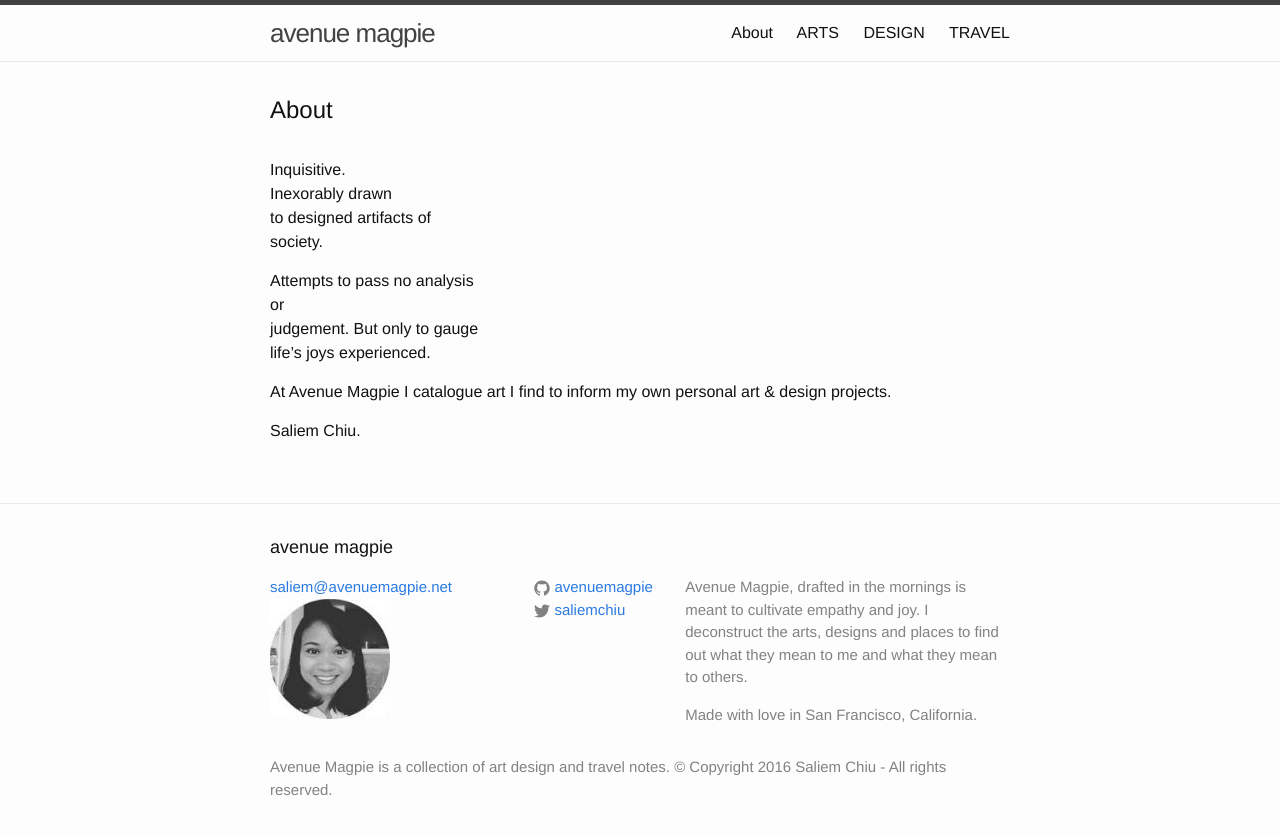
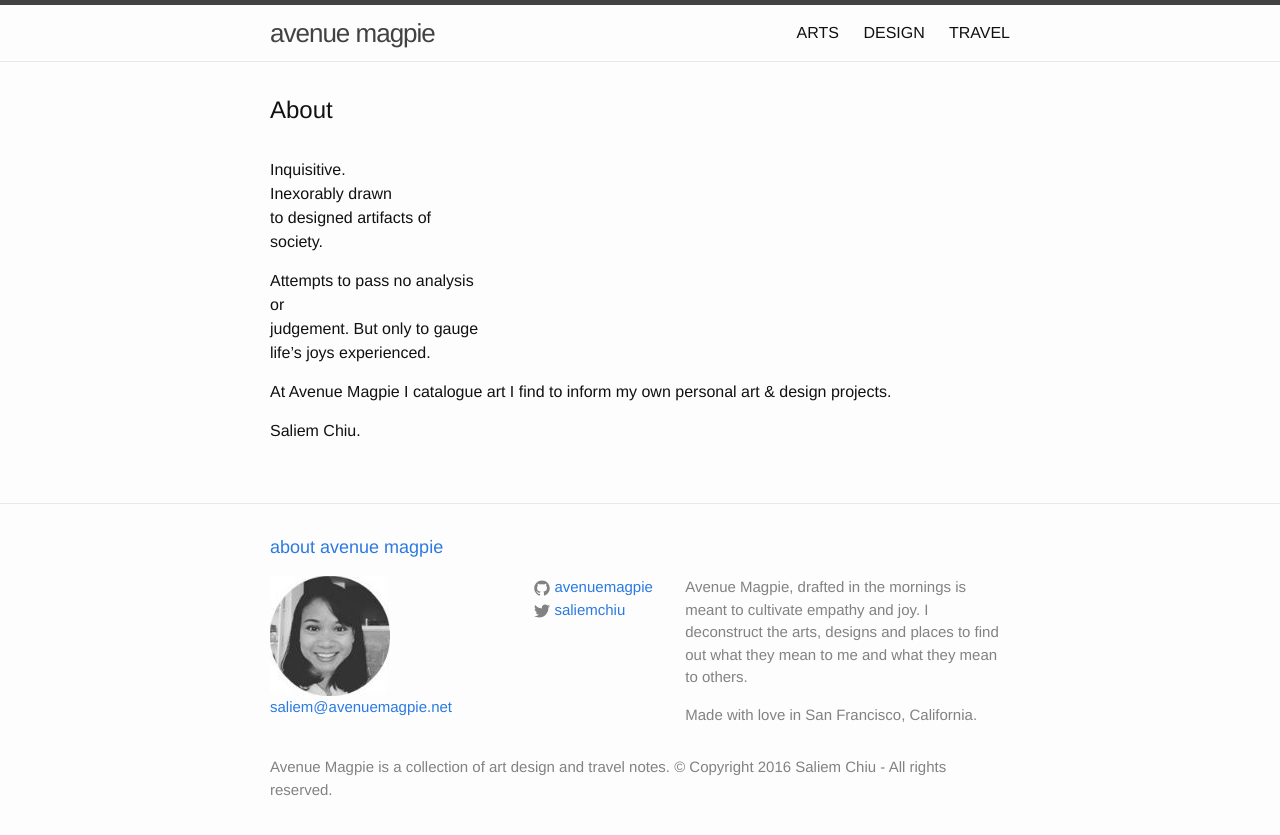
Before and after one commit to avenuemagpie/art-design, a Jekyll site: the page built from about.md, in a window 1280 px wide. Shown: the top 835 px of the page. Built offline with Jekyll 4.4.1, drawn with Linux system fonts in a browser that asks for light colours.

Commit message:
copy edit

```diff
--- a/_includes/footer.html
+++ b/_includes/footer.html
@@ -2,13 +2,13 @@
 
   <div class="wrapper">
 
-    <h2 class="footer-heading">{{ site.title }}</h2>
+    <h2 class="footer-heading"><a href="{{ site.baseurl }}/about-avenue-magpie">about {{ site.title }}</a></h2>
 
     <div class="footer-col-wrapper">
       <div class="footer-col footer-col-1">
         <ul class="contact-list">
-          <li><a href="mailto:{{ site.email }}">{{ site.email }}</a></li>
 		  <li><img src="{{ site.baseurl }}{{ site.profilephoto }}" >
+		  <li><a href="mailto:{{ site.email }}">{{ site.email }}</a></li>
         </ul>
       </div>
 
--- a/_includes/header.html
+++ b/_includes/header.html
@@ -15,9 +15,11 @@
 
       <div class="trigger">
         {% for my_page in site.pages %}
-          {% if my_page.title %}
+			{% unless my_page.exclude %}
+          		{% if my_page.title %}
           <a class="page-link" href="{{ my_page.url | prepend: site.baseurl }}">{{ my_page.title }}</a>
-          {% endif %}
+          		{% endif %}
+			{% endunless %}
         {% endfor %}
       </div>
     </nav>
```
Also changed, not shown: about.md (+1 -0 lines).
